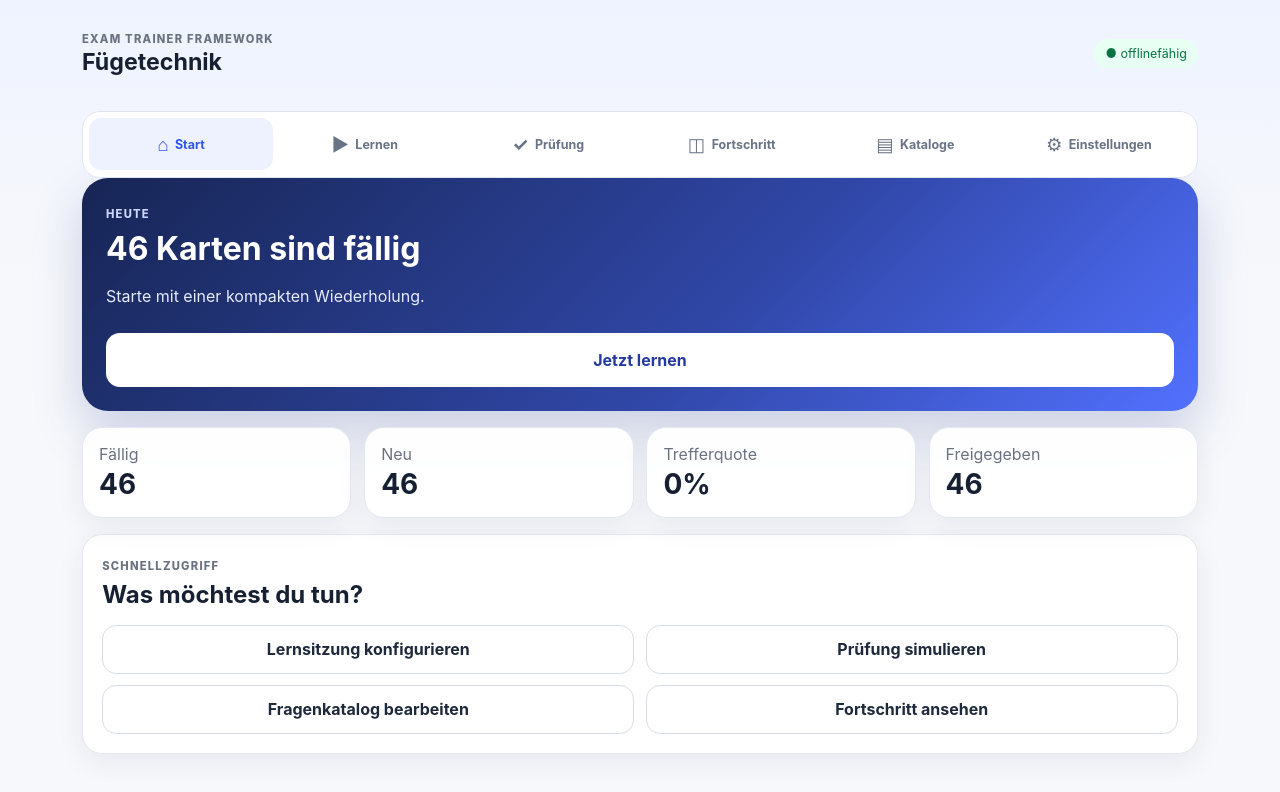
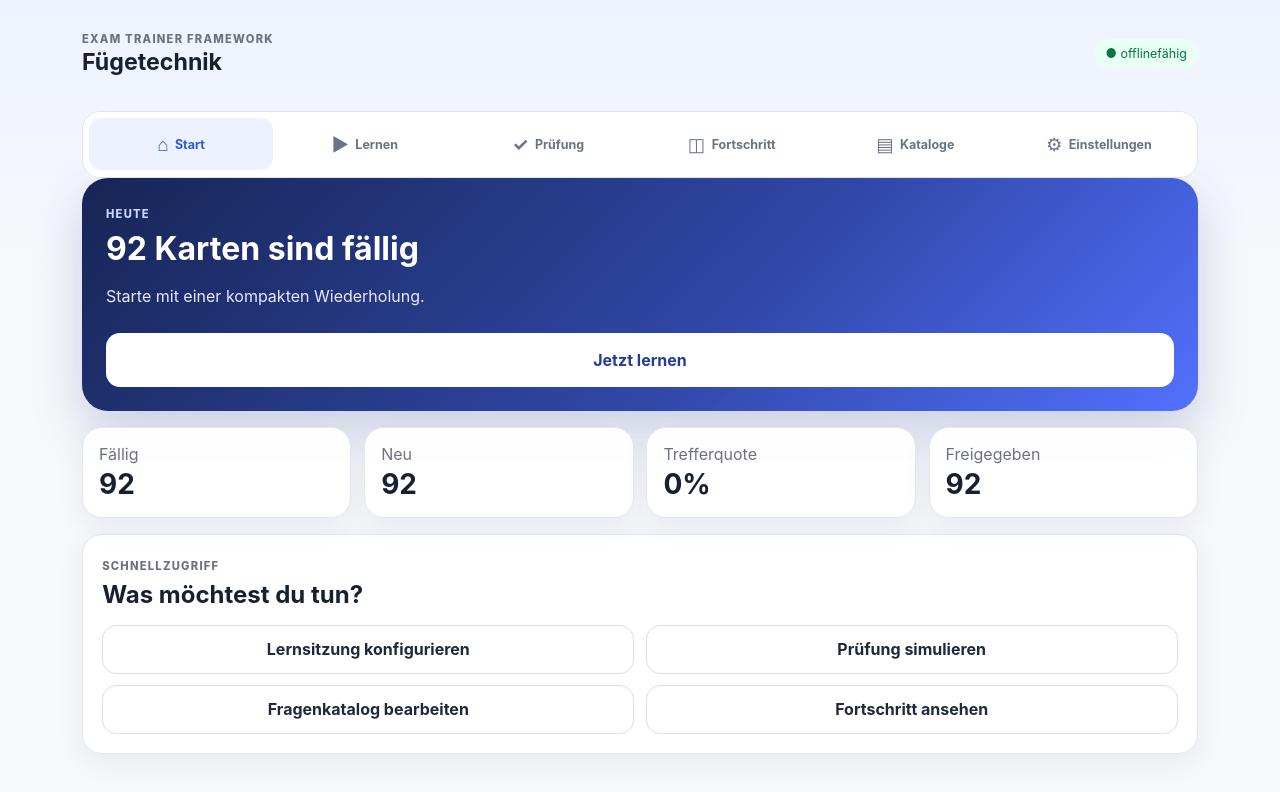
Before and after one commit to GithubLarsKomo/exam-trainer-framework, a website built with Vite: page index.html in a window 1280 px wide. Built offline with nearby package versions, Linux system fonts and the light colour scheme.

Commit message:
feat: load complete Fügetechnik catalog

```diff
--- a/index.html
+++ b/index.html
@@ -11,6 +11,6 @@
   </head>
   <body>
     <div id="app"></div>
-    <script type="module" src="/src/v04.ts"></script>
+    <script type="module" src="/src/v05.ts"></script>
   </body>
 </html>
```
